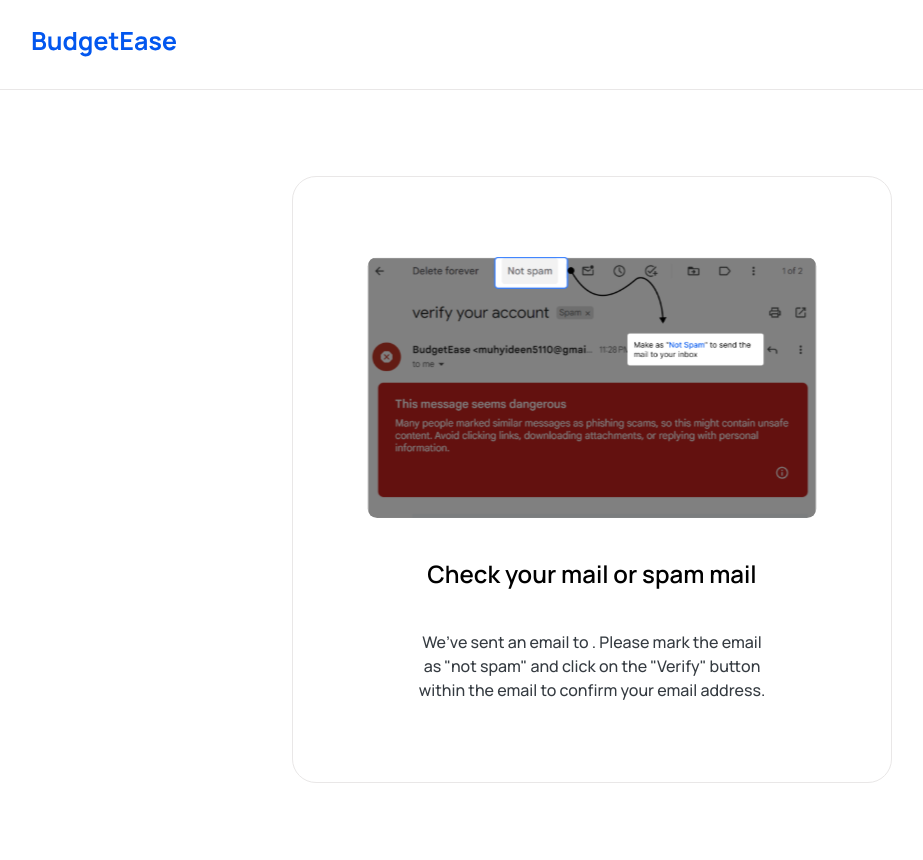
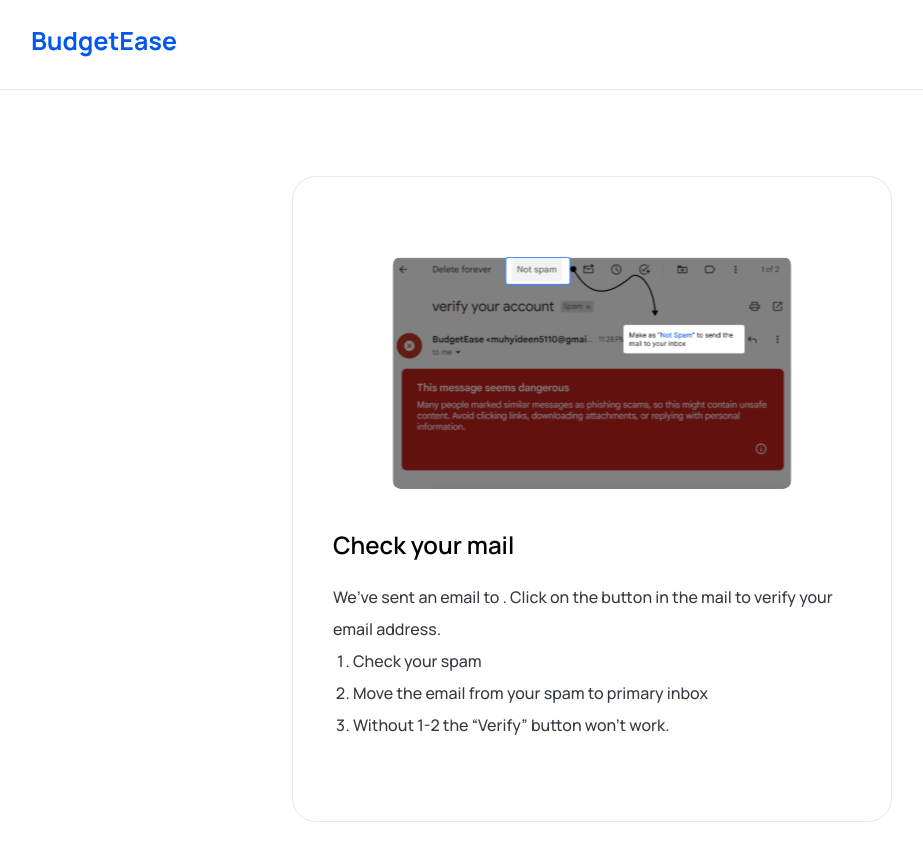
Before and after one commit to Hemdee1/hackops-budgetease, a Next.js app: page /create/email in a window 1280 px wide. Shown: the top 860 px of the page, without its empty margins (48-971 px from the left). Built offline with nearby package versions, Linux system fonts and the light colour scheme.

Commit message:
update email template

```diff
--- a/src/pages/create/email-sent.tsx
+++ b/src/pages/create/email-sent.tsx
@@ -9,7 +9,7 @@
     <div className="py-24">
       <AuthHeader />
 
-      <div className="w-[600px] space-y-10 mt-20 max-w-full mx-auto border-gray4 border  rounded-3xl px-5 sm:px-10 py-20">
+      <div className="w-[600px] mt-20 max-w-full mx-auto border-gray4 border  rounded-3xl px-5 sm:px-10 py-20">
         <div className="flex justify-center items-center">
           <MailIcon />
         </div>
--- a/src/pages/create/email.tsx
+++ b/src/pages/create/email.tsx
@@ -10,7 +10,7 @@
     <div className="py-24">
       <AuthHeader />
 
-      <div className="w-[600px] space-y-10 mt-20 max-w-full mx-auto border-gray4 border  rounded-3xl px-5 sm:px-10 py-20">
+      <div className="w-[600px] mt-20 max-w-full mx-auto border-gray4 border  rounded-3xl px-5 sm:px-10 py-20">
         <div className="flex justify-center items-center">
           {/* <MailIcon /> */}
           <Image
@@ -19,21 +19,28 @@
             width={0}
             height={0}
             sizes="100vw"
-            className="h-auto w-[450px]"
+            className="h-auto w-[400px]"
           />
         </div>
 
-        <h2 className="text-2xl font-semibold text-center">
-          Check your mail or spam mail
-        </h2>
-        <p className="text-gray1 font-medium w-[360px] text-center max-w-full mx-auto">
+        <h2 className="text-2xl font-semibold mt-10">Check your mail</h2>
+
+        <div className="text-gray1 font-medium mt-5 leading-loose">
+          We’ve sent an email to <strong>{email}</strong>. Click on the button
+          in the mail to verify your email address.
+          <ul className="list-decimal ml-5">
+            <li>Check your spam</li>
+            <li>Move the email from your spam to primary inbox</li>
+            <li>Without 1-2 the “Verify” button won’t work.</li>
+          </ul>
           {/* We’ve sent email to {email}. Click on the button in the mail to verify
           your email address. If it’s not in your inbox, it may be in your spam
-          or junk folder. */}
+          or junk folder.
+
           We’ve sent an email to <strong>{email}</strong>. Please mark the email
           as {'"not spam"'} and click on the {'"Verify"'} button within the
-          email to confirm your email address.
-        </p>
+          email to confirm your email address. */}
+        </div>
       </div>
     </div>
   );
```
